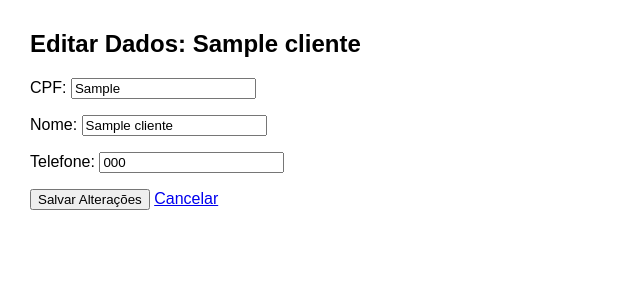
After one commit to samuelslv7/ClinicaEstetica, a Django app: a page that uses agendar/templates/agendar/editarCliente.html in a window 1280 px wide. The commit adds this page. Shown: the top 300 px of the page, without its empty margins (0-640 px from the left). Run offline with Django 5.2, Linux system fonts and the light colour scheme; tables that the repository leaves empty hold one stand-in row (values such as "Sample post").

Commit message:
feat]: funcionalidade para editar o cliente
Closes #15

```diff
--- /dev/null
+++ b/agendar/templates/agendar/editarCliente.html
@@ -0,0 +1,24 @@
+<!DOCTYPE html>
+<html lang="pt-br">
+<head>
+    <meta charset="UTF-8">
+    <title>Editar Cliente</title>
+    <style>
+        body { font-family: sans-serif; margin: 30px; }
+        .form-group { margin-bottom: 15px; }
+    </style>
+</head>
+<body>
+
+    <h2>Editar Dados: {{ cliente.nome }}</h2>
+
+    <form method="POST">
+        {% csrf_token %}
+        {{ form.as_p }}
+
+        <button type="submit">Salvar Alterações</button>
+        <a href="{% url 'agendar:listarclientes' %}">Cancelar</a>
+    </form>
+
+</body>
+</html>
--- a/agendar/templates/agendar/listarCliente.html
+++ b/agendar/templates/agendar/listarCliente.html
@@ -17,6 +17,7 @@
                     <th>Nome</th>
                     <th>CPF</th>
                     <th>Telefone</th>
+                    <th>Ações</th>
                 </tr>
             </thead>
             <tbody>
@@ -25,7 +26,9 @@
                     <td>{{ cliente.nome }}</td>
                     <td>{{ cliente.cpf }}</td>
                     <td>{{ cliente.telefone|default:"-" }}</td>
-
+                    <td>
+                        <a href="{% url 'agendar:editarcliente' cliente.cpf %}">Editar</a>
+                    </td>
                 </tr>
                 {% endfor %}
             </tbody>
--- a/agendar/urls.py
+++ b/agendar/urls.py
@@ -8,4 +8,5 @@ urlpatterns = [
     path('clientes/', views.listar_clientes, name='listarclientes'),
     path("clientes/novo", views.criarCliente, name="criarcliente"),
     path("thanks/<str:nome>", views.thanks, name="thanks"),
+    path("clientes/<str:cliente_cpf>/editar", views.editar_cliente, name="editarcliente"),
 ]
--- a/agendar/views.py
+++ b/agendar/views.py
@@ -1,4 +1,4 @@
-from django.shortcuts import redirect, render
+from django.shortcuts import get_object_or_404, redirect, render
 from django.http import HttpResponse, HttpResponseRedirect, HttpRequest
 from django.urls import reverse
 from django.contrib import messages
@@ -57,3 +57,18 @@ def agendamento_realizar(request: HttpRequest):
             return redirect("agendamento:home")
     contexto = {"form": AgendamentoForm()}
     return render(request, "agendamento/realizarAgendamento.html", contexto)
+
+
+def editar_cliente(request, cliente_cpf):
+    cliente = get_object_or_404(Cliente, cpf=cliente_cpf)
+
+    if request.method == "POST":
+        form = ClienteForm(request.POST, instance=cliente)
+        if form.is_valid():
+            form.save()
+            messages.success(request, "Dados do cliente atualizados com sucesso!")
+            return redirect("agendar:listarclientes")
+    else:
+        form = ClienteForm(instance=cliente)
+
+    return render(request, "agendar/editarcliente.html", {"form": form, "cliente": cliente})
```
